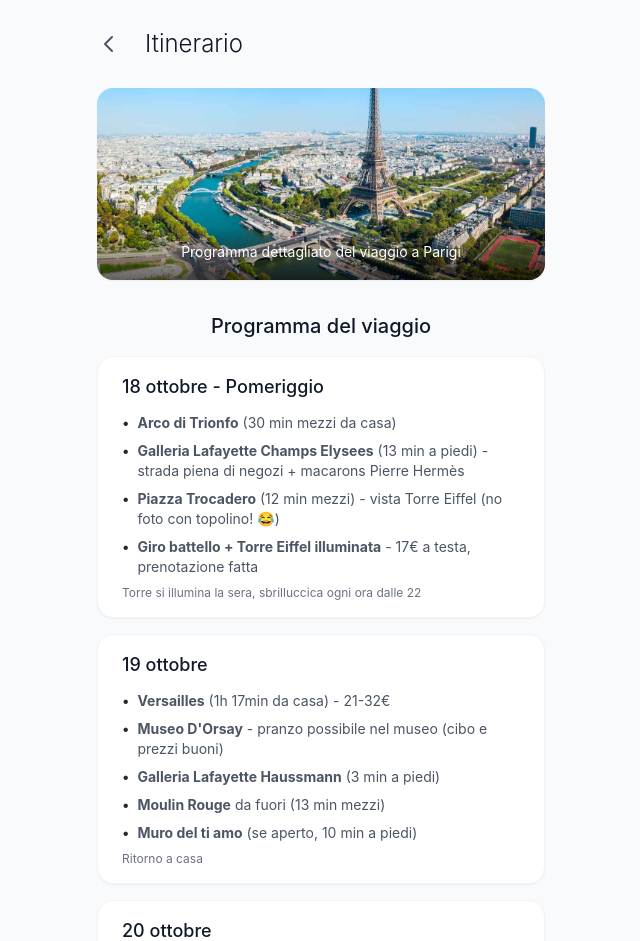
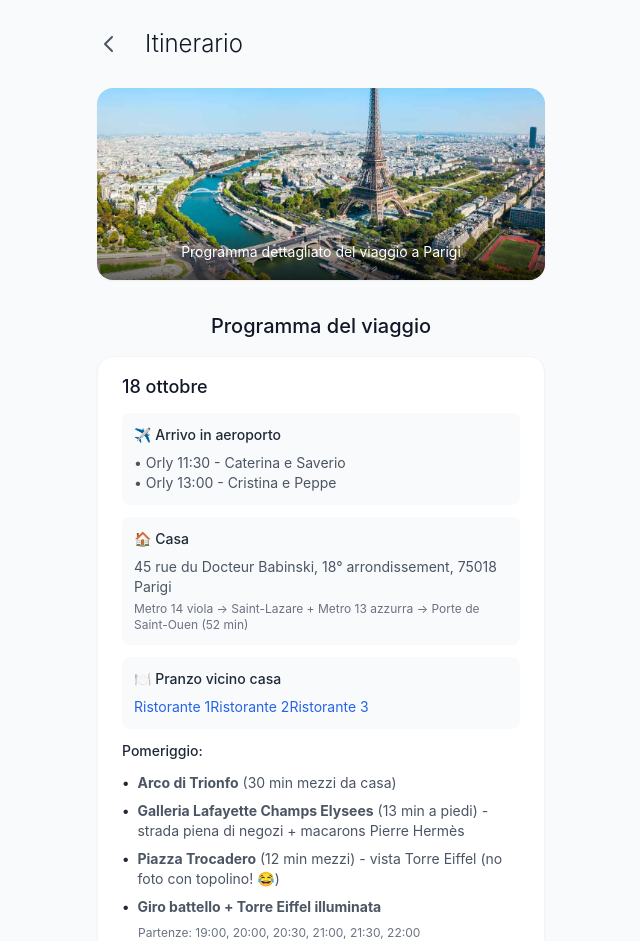
Before and after one commit to giuseppebuscio/parigi, a React (Create React App) app: page /itinerario in a window 1280 px wide. Shown: the top 941 px of the page, without its empty margins (319-959 px from the left). Built offline with nearby package versions, Linux system fonts and the light colour scheme.

Commit message:
itinerario nuovo

```diff
--- a/src/pages/ItinerarioPage.tsx
+++ b/src/pages/ItinerarioPage.tsx
@@ -57,9 +57,34 @@ const ItinerarioPage: React.FC = () => {
             {/* 18 ottobre */}
             <div className="bg-white rounded-2xl px-6 py-4 shadow-sm border border-gray-100">
               <div className="text-lg font-medium text-gray-900 mb-3">
-                18 ottobre - Pomeriggio
+                18 ottobre
               </div>
-              <div className="space-y-2 text-sm text-gray-600">
+              <div className="space-y-3 text-sm text-gray-600">
+                <div className="bg-gray-50 rounded-lg p-3">
+                  <div className="font-medium text-gray-800 mb-2">✈️ Arrivo in aeroporto</div>
+                  <div>• Orly 11:30 - Caterina e Saverio</div>
+                  <div>• Orly 13:00 - Cristina e Peppe</div>
+                </div>
+
+                <div className="bg-gray-50 rounded-lg p-3">
+                  <div className="font-medium text-gray-800 mb-2">🏠 Casa</div>
+                  <div>45 rue du Docteur Babinski, 18° arrondissement, 75018 Parigi</div>
+                  <div className="text-xs text-gray-500 mt-1">
+                    Metro 14 viola → Saint-Lazare + Metro 13 azzurra → Porte de Saint-Ouen (52 min)
+                  </div>
+                </div>
+
+                <div className="bg-gray-50 rounded-lg p-3">
+                  <div className="font-medium text-gray-800 mb-2">🍽️ Pranzo vicino casa</div>
+                  <div className="space-y-1">
+                    <a href="https://maps.app.goo.gl/kjeSjCQBZpqwFfug9" target="_blank" rel="noopener noreferrer" className="text-blue-600 hover:underline">Ristorante 1</a>
+                    <a href="https://maps.app.goo.gl/iQZuUfFvoTGebeYm7" target="_blank" rel="noopener noreferrer" className="text-blue-600 hover:underline">Ristorante 2</a>
+                    <a href="https://maps.app.goo.gl/ipduTpggzvz89ckq8" target="_blank" rel="noopener noreferrer" className="text-blue-600 hover:underline">Ristorante 3</a>
+                  </div>
+                </div>
+
+                <div className="font-medium text-gray-800 mb-2">Pomeriggio:</div>
+                <div className="space-y-2">
                   <div className="flex items-start">
                     <span className="font-medium text-gray-800 mr-2">•</span>
                     <span><strong>Arco di Trionfo</strong> (30 min mezzi da casa)</span>
@@ -74,10 +99,12 @@ const ItinerarioPage: React.FC = () => {
                   </div>
                   <div className="flex items-start">
                     <span className="font-medium text-gray-800 mr-2">•</span>
-                  <span><strong>Giro battello + Torre Eiffel illuminata</strong> - 17€ a testa, prenotazione fatta</span>
+                    <span><strong>Giro battello + Torre Eiffel illuminata</strong></span>
                   </div>
-                <div className="text-xs text-gray-500 mt-2">
-                  Torre si illumina la sera, sbrilluccica ogni ora dalle 22
+                  <div className="text-xs text-gray-500 ml-4">
+                    Partenze: 19:00, 20:00, 20:30, 21:00, 21:30, 22:00<br/>
+                    Torre sbrilluccica dalle 22 ogni ora
+                  </div>
                 </div>
               </div>
             </div>
@@ -90,11 +117,11 @@ const ItinerarioPage: React.FC = () => {
               <div className="space-y-2 text-sm text-gray-600">
                 <div className="flex items-start">
                   <span className="font-medium text-gray-800 mr-2">•</span>
-                  <span><strong>Versailles</strong> (1h 17min da casa) - 21-32€</span>
+                  <span><strong>Reggia di Versailles</strong> (1h 17min da casa) - ore 10:00 (andare un po' prima)</span>
                 </div>
                 <div className="flex items-start">
                   <span className="font-medium text-gray-800 mr-2">•</span>
-                  <span><strong>Museo D'Orsay</strong> - pranzo possibile nel museo (cibo e prezzi buoni)</span>
+                  <span><strong>Museo D'Orsay</strong> (48 min mezzi) - ore 16:00</span>
                 </div>
                 <div className="flex items-start">
                   <span className="font-medium text-gray-800 mr-2">•</span>
@@ -138,10 +165,6 @@ const ItinerarioPage: React.FC = () => {
                 </div>
                 <div className="flex items-start">
                   <span className="font-medium text-gray-800 mr-2">•</span>
-                  <span><strong>Opera Garnier</strong> - chiude alle 17, ultimo ingresso alle 15</span>
-                </div>
-                <div className="flex items-start">
-                  <span className="font-medium text-gray-800 mr-2">•</span>
                   <span><strong>Place de la Concorde</strong> (10 min a piedi)</span>
                 </div>
                 <div className="flex items-start">
@@ -163,7 +186,11 @@ const ItinerarioPage: React.FC = () => {
               <div className="space-y-2 text-sm text-gray-600">
                 <div className="flex items-start">
                   <span className="font-medium text-gray-800 mr-2">•</span>
-                  <span><strong>Palazzo degli artisti</strong> (se volete)</span>
+                  <span><strong>Opera Garnier</strong> (27 min metro) - chiude alle 17, ultimo ingresso alle 15</span>
+                </div>
+                <div className="flex items-start">
+                  <span className="font-medium text-gray-800 mr-2">•</span>
+                  <span><strong>Palazzo degli artisti</strong> (11 min mezzi) - offerta libera</span>
                 </div>
                 <div className="flex items-start">
                   <span className="font-medium text-gray-800 mr-2">•</span>
```
Lines whose indentation alone changed are shown as unchanged.
